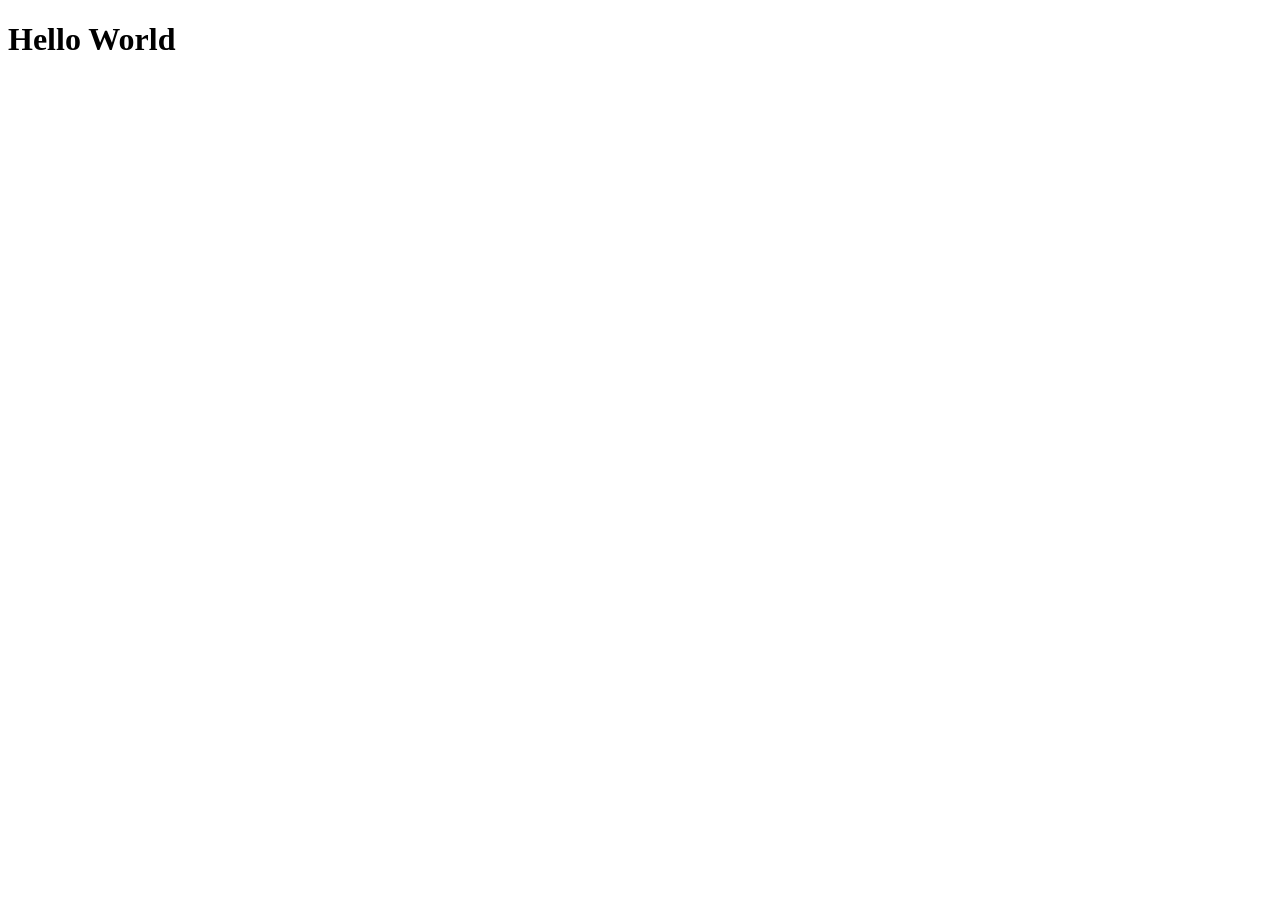
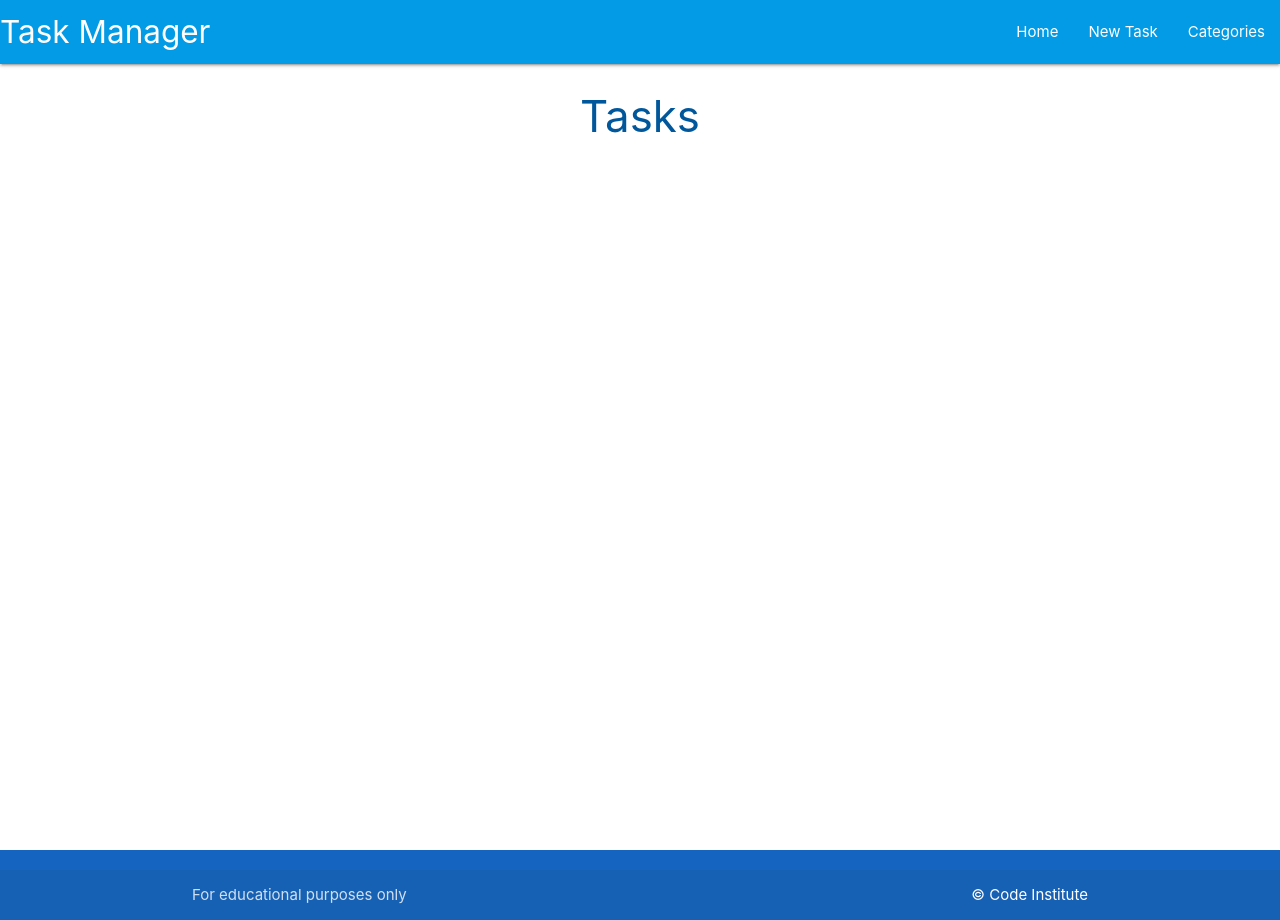
Before and after one commit to alerebal/flask-sqlalchemy-task-manager, a Flask app: page / in a window 1280 px wide. Before the commit the page is almost empty. Run offline with Flask 2, Linux system fonts and the light colour scheme.

Commit message:
Add materialize and tasks views

```diff
--- a/taskmanager/routes.py
+++ b/taskmanager/routes.py
@@ -5,4 +5,4 @@ from taskmanager.models import Category, Task
 
 @app.route("/")
 def home():
-    return render_template('base.html')
+    return render_template('tasks.html')
--- /dev/null
+++ b/taskmanager/static/css/style.css
@@ -0,0 +1,9 @@
+body {
+    display: flex;
+    min-height: 100vh;
+    flex-direction: column;
+}
+
+main {
+    flex: 1 0 auto;
+}
--- /dev/null
+++ b/taskmanager/static/js/script.js
@@ -0,0 +1,5 @@
+document.addEventListener('DOMContentLoaded', function() {
+    // sidenav initialization
+    let sidenav = document.querySelectorAll('.sidenav');
+    M.Sidenav.init(sidenav);
+});
--- a/taskmanager/templates/base.html
+++ b/taskmanager/templates/base.html
@@ -4,9 +4,50 @@
     <meta charset="UTF-8">
     <meta http-equiv="X-UA-Compatible" content="IE=edge">
     <meta name="viewport" content="width=device-width, initial-scale=1.0">
+    <!--Font-awesome-->
+    <link rel="stylesheet" href="https://cdnjs.cloudflare.com/ajax/libs/font-awesome/6.0.0/css/all.min.css" integrity="sha512-9usAa10IRO0HhonpyAIVpjrylPvoDwiPUiKdWk5t3PyolY1cOd4DSE0Ga+ri4AuTroPR5aQvXU9xC6qOPnzFeg==" crossorigin="anonymous" referrerpolicy="no-referrer" type="text/css"/>
+    <!--Materialize css-->
+    <link rel="stylesheet" href="https://cdnjs.cloudflare.com/ajax/libs/materialize/1.0.0/css/materialize.min.css" type="text/css">
+    <link rel="stylesheet" href="{{ url_for('static', filename='css/style.css') }}" type="text/css">
     <title>Task Manager</title>
 </head>
 <body>
-    <h1>Hello World</h1>
+    <header>
+        <!--top navber-->
+        <nav class="light-blue darken-1">
+            <div class="nav-wrapper">
+              <a href="{{ url_for('home') }}" class="brand-logo">Task Manager</a>
+              <a href="#" data-target="mobile-demo" class="sidenav-trigger"><i class="fas fa-bars"></i></a>
+              <ul class="right hide-on-med-and-down">
+                <li><a href="{{ url_for('home') }}">Home</a></li>
+                <li><a href="">New Task</a></li>
+                <li><a href="">Categories</a></li>
+              </ul>
+            </div>
+          </nav>
+          <!--mobile sidenav-->
+          <ul class="sidenav" id="mobile-demo">
+            <li><a href="{{ url_for('home') }}">Home</a></li>
+            <li><a href="">New Task</a></li>
+            <li><a href="">Categories</a></li>
+          </ul>
+    </header>
+
+    <main class="container">
+        {% block content %}
+        {% endblock %}
+    </main>
+
+    <footer class="page-footer blue darken-3">
+        <div class="footer-copyright">
+          <div class="container">
+          For educational purposes only
+          <a class="white-text right" href="https://codeinstitute.net" target="_blank">&copy; Code Institute</a>
+          </div>
+        </div>
+      </footer>
+    <!--Materialize JS-->
+    <script src="https://cdnjs.cloudflare.com/ajax/libs/materialize/1.0.0/js/materialize.min.js"></script>
+    <script src="{ url_for('static', filename='js/script.js') }"></script>
 </body>
 </html>
--- /dev/null
+++ b/taskmanager/templates/tasks.html
@@ -0,0 +1,6 @@
+{% extends "base.html" %}
+{% block content %}
+
+<h3 class="light-blue-text text-darken-4 center-align">Tasks</h3>
+
+{% endblock %}
```
